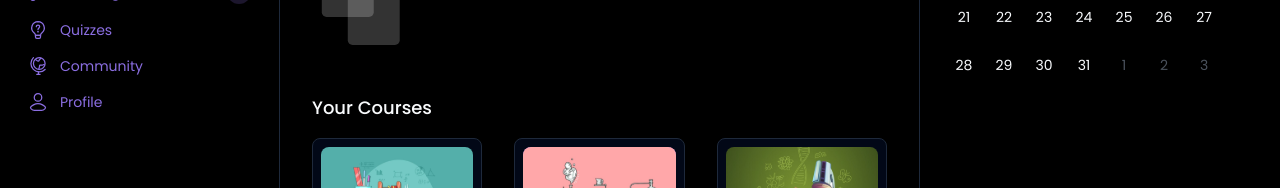
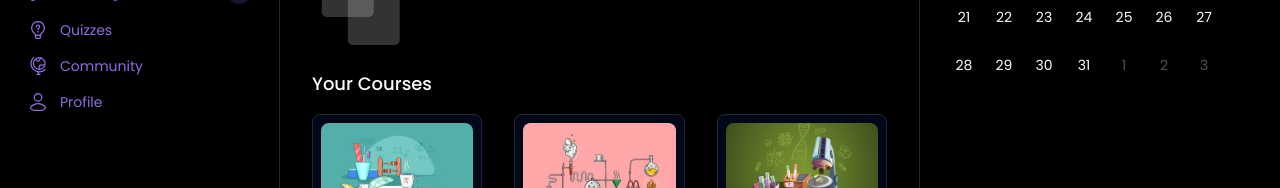
Before and after one commit to Superior212/Eduverse, a React (Vite) app: page / in a window 1280 px wide. Shown: the part 380-568 px from the top of the page. Built offline with nearby package versions, Linux system fonts and the light colour scheme.

Commit message:
chore: Update course card heading style

```diff
--- a/src/Pages/Home.tsx
+++ b/src/Pages/Home.tsx
@@ -6,7 +6,7 @@ const Home = () => {
   return (
     <main className="flex p-0 m-0 flex-col min-h-screen dark:bg-[#000000]">
       <section className="flex-1 grid grid-cols-1 md:grid-cols-[2fr_1fr] gap-8 p-8">
-        <div className="grid gap-8">
+        <div className="grid gap-0">
           <WelcomeCard />
           <CourseCard />
         </div>
--- a/src/components/courseCard.tsx
+++ b/src/components/courseCard.tsx
@@ -5,7 +5,7 @@ import { Progress } from "./ui/progress";
 const CourseCard = () => {
   return (
     <div>
-      <h2 className="font-[500] text-lg py-4">Your Courses</h2>
+      <h2 className="font-[500] text-lg pb-4">Your Courses</h2>
       <div className="grid grid-cols-1 sm:grid-cols-2 lg:grid-cols-3 gap-8">
         {Courses.map((course) => (
           <Card key={course.title} className="">
```
